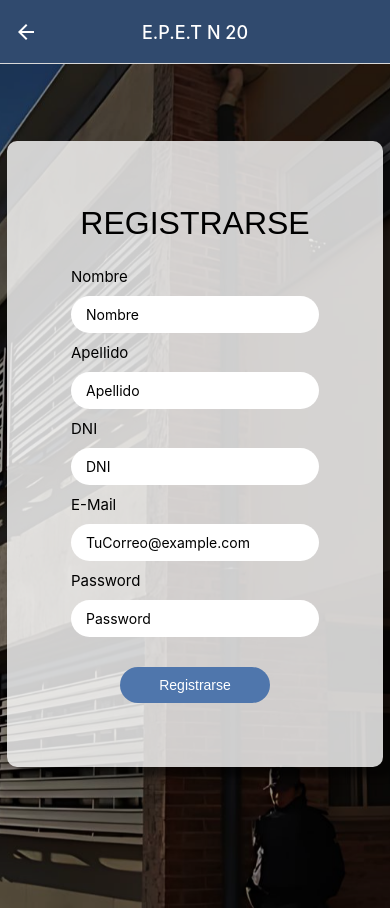
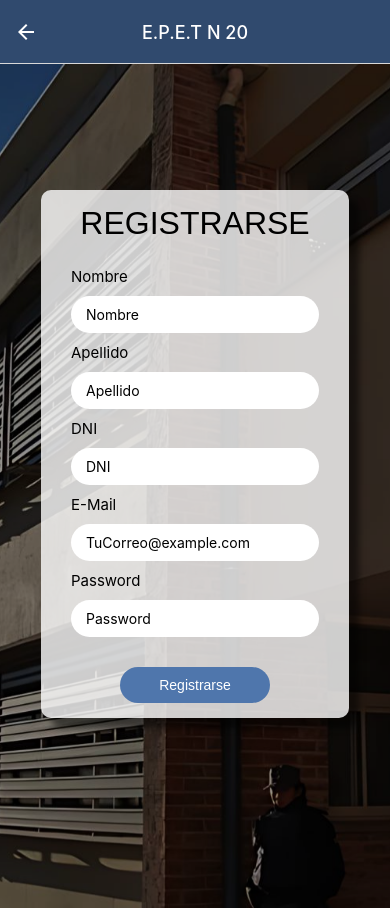
Before and after one commit to LuuAlveal/No_Hackeamos_Ni_La_Puerta, a React Native app: screen /Register in a window 390 px wide. Built offline with nearby package versions, Linux system fonts and the light colour scheme.

Commit message:
Modificando style de Register

```diff
--- a/screens/Register.jsx
+++ b/screens/Register.jsx
@@ -102,8 +102,10 @@ export default function Register (props){
             alignItems: 'center'
         },
         form: {
-            margin: 20,
-            padding: '4rem',
+
+            padding: 15,
+            paddingLeft: 30,
+            paddingRight: 30,
             backgroundColor: 'rgba(255, 255, 255, 0.8)',
             borderRadius: 10,
             width: 'auto',
```
